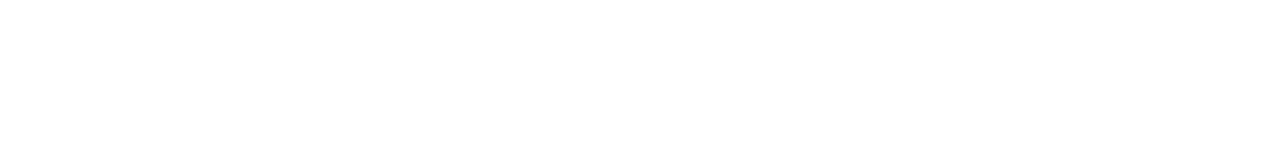
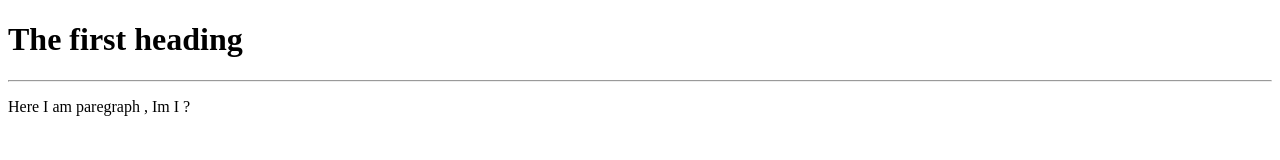
Before and after one commit to Husam-Odat/HTML-CSS-Tasks, a plain HTML site: page Task-14-June/Task4.html in a window 1280 px wide. Drawn offline with Linux system fonts and the light colour scheme.

Commit message:
updateted

```diff
--- a/Task-14-June/Task4.html
+++ b/Task-14-June/Task4.html
@@ -3,9 +3,13 @@
 <head>
     <meta charset="UTF-8">
     <meta name="viewport" content="width=device-width, initial-scale=1.0">
-    <title>Document</title>
+    <title>Exercise</title>
 </head>
 <body>
-
+    <H1>The first heading</H1>
+    <hr>
+    <p>
+        Here I am paregraph , Im I ?
+    </p>
 </body>
 </html>
```
Also changed, not shown: Task-15-June/Task1.html (+4 -4 lines), 1 other file.
